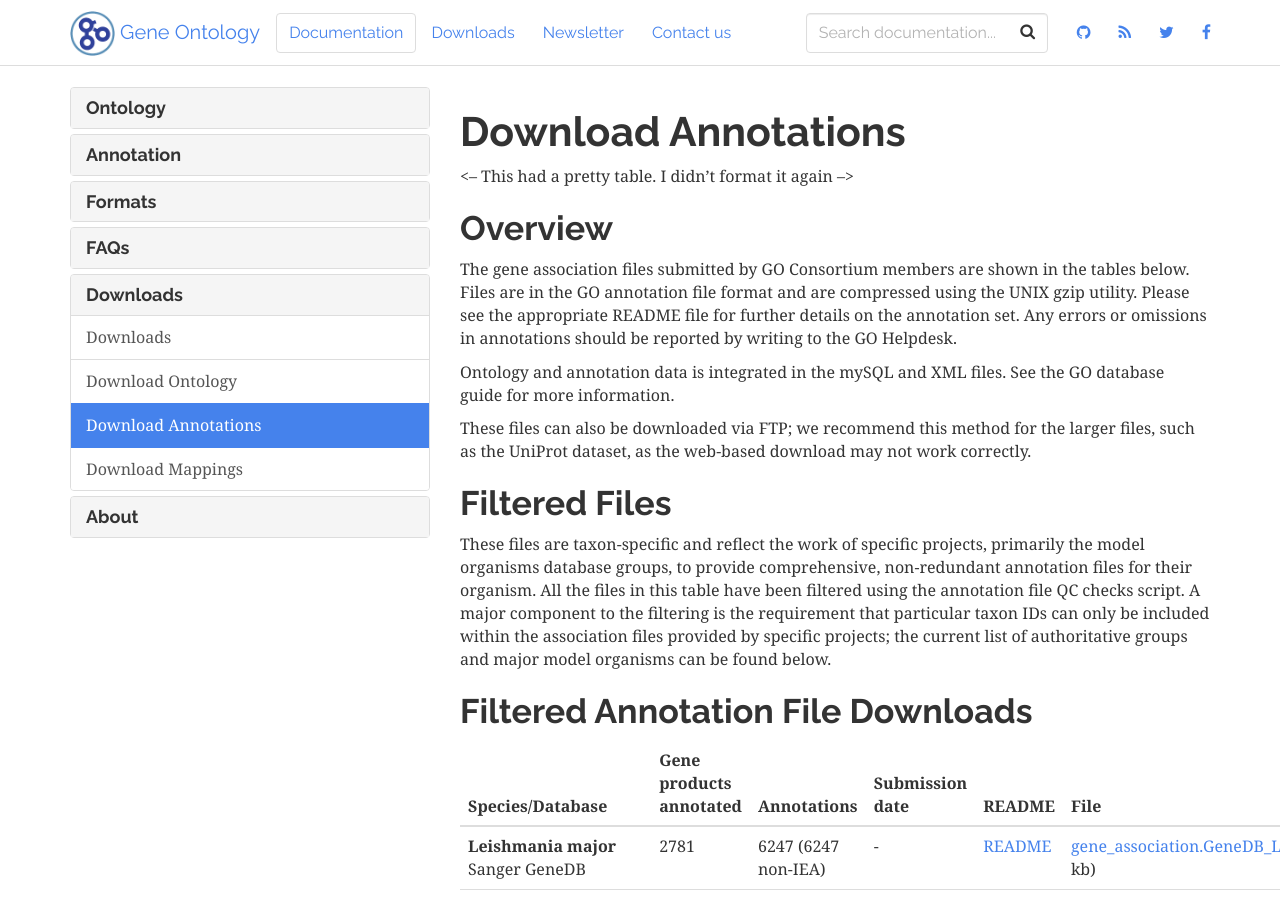
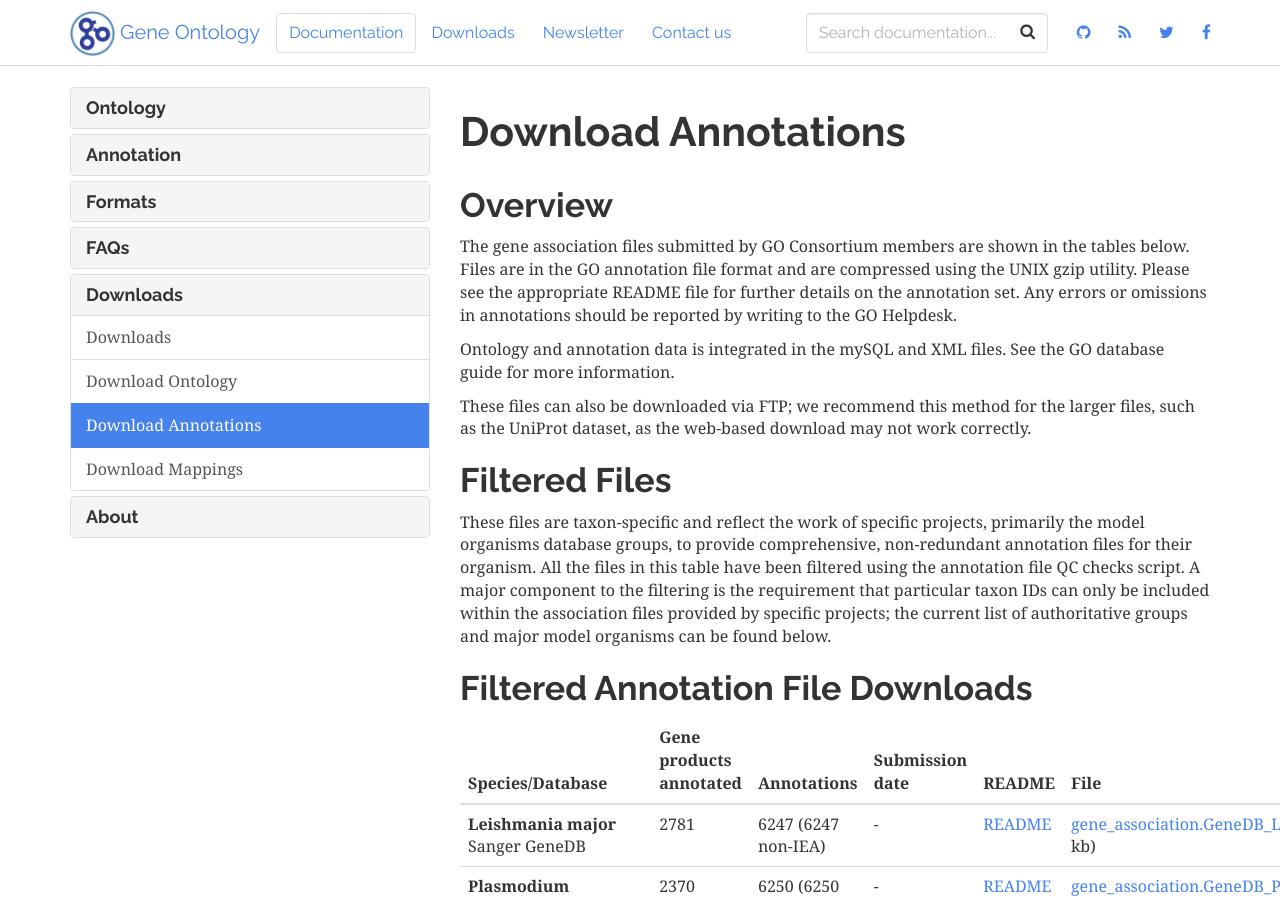
Before and after one commit to geneontology/geneontology.github.io, a Jekyll site: the page built from docs/_docs/download-go-annotations.md, in a window 1280 px wide and 900 px high. Built offline with Jekyll 4.4.1, drawn with Linux system fonts in a browser that asks for light colours; nearby versions of some CDN libraries.

Commit message:
Update download-go-annotations.md

```diff
--- a/docs/_docs/download-go-annotations.md
+++ b/docs/_docs/download-go-annotations.md
@@ -3,7 +3,6 @@
 permalink: /docs/download-go-annotations/
 ---
 
-<-- This had a pretty table.  I didn't format it again -->
 ## Overview
 
 The gene association files submitted by GO Consortium members are shown in the tables below. Files are in the GO annotation file format and are compressed using the UNIX gzip utility. Please see the appropriate README file for further details on the annotation set. Any errors or omissions in annotations should be reported by writing to the GO Helpdesk.
```
